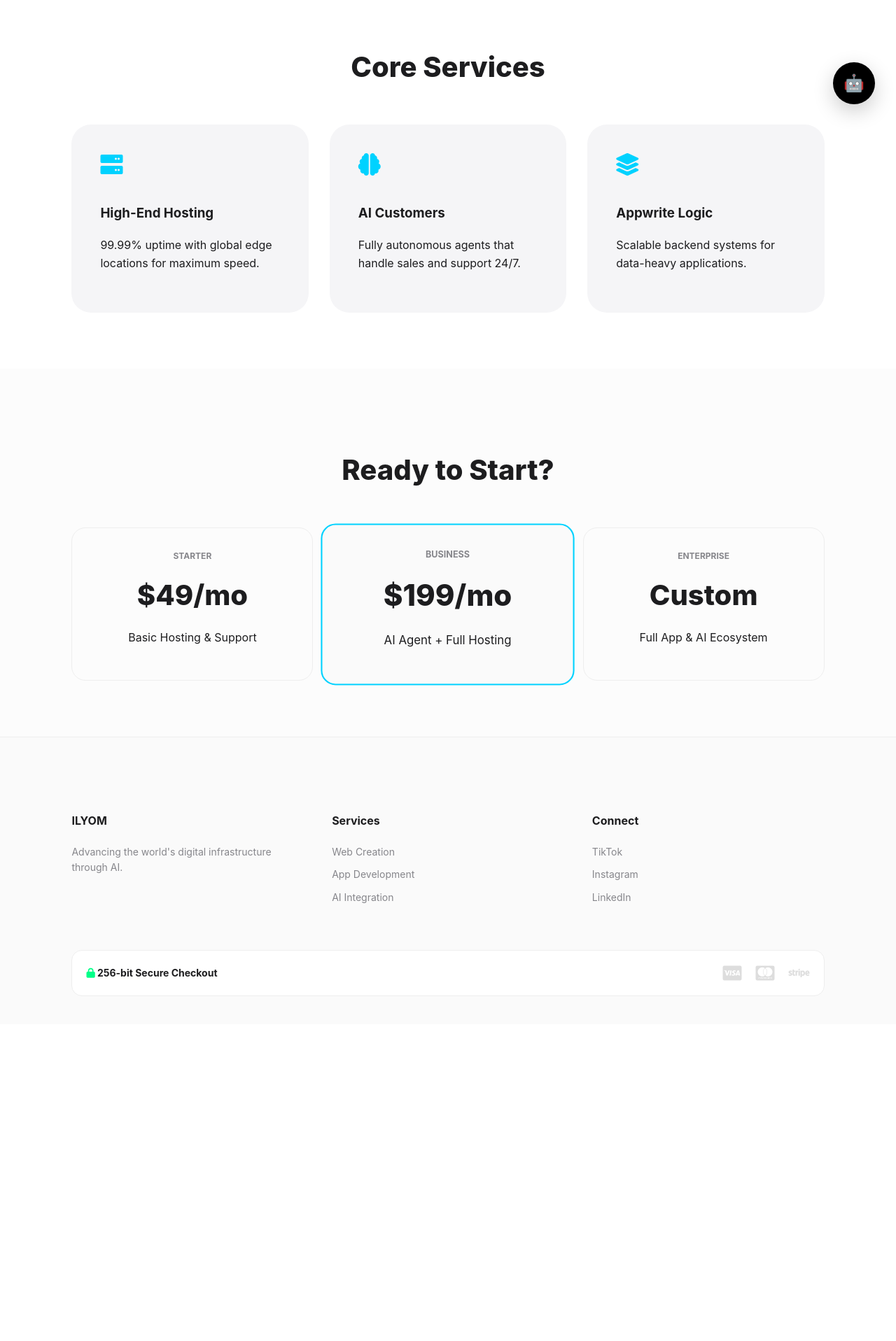
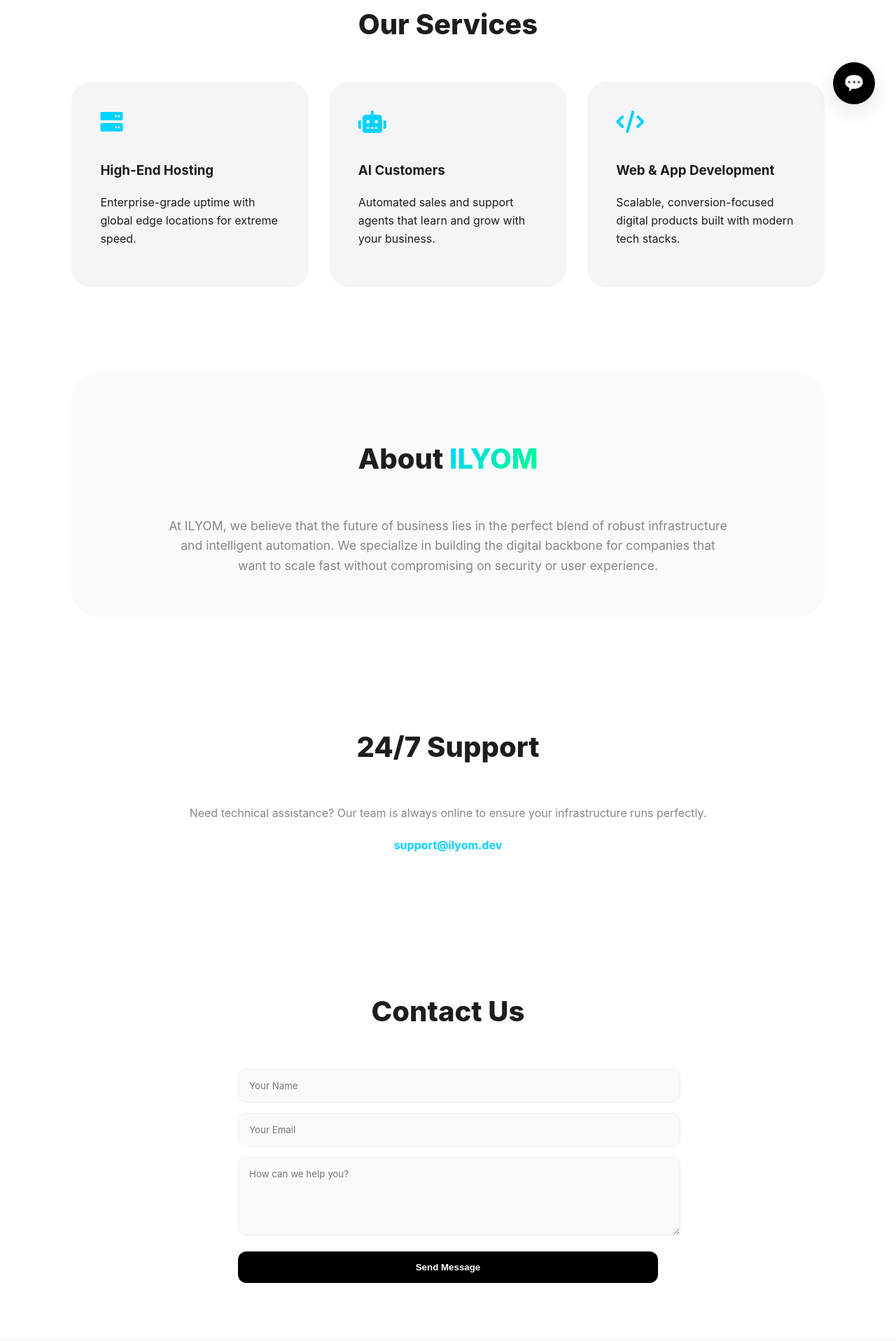
Before and after one commit to abbouzhassan-maker/mbusiness-ilylam, a website: page index.html in a window 1280 px wide. Shown: the part 621-2538 px from the top of the page at 70% size. Before the commit the page ends 2085 px from the top, so only its background shows below. Drawn offline with Linux system fonts and the light colour scheme.

Commit message:
Refactor index.html and update service details
Refactor HTML structure and styles, update service descriptions, and enhance contact form.

```diff
--- a/index.html
+++ b/index.html
@@ -24,7 +24,6 @@
             scroll-behavior: smooth;
         }
 
-        /* --- Global Styles --- */
         .container { padding: 80px 8%; }
         .section-title { text-align: center; font-size: 2.5rem; margin-bottom: 50px; font-weight: 800; }
         .gradient-text { background: var(--primary-gradient); -webkit-background-clip: text; -webkit-text-fill-color: transparent; }
@@ -41,12 +40,14 @@
             position: sticky; top: 0; z-index: 1000;
         }
         .logo { font-size: 24px; font-weight: 900; color: #000; text-decoration: none; }
-        .nav-links a { color: var(--text-main); text-decoration: none; margin-left: 25px; font-weight: 500; font-size: 14px; }
+        .nav-links { display: flex; align-items: center; }
+        .nav-links a { color: var(--text-main); text-decoration: none; margin-left: 25px; font-weight: 500; font-size: 14px; transition: 0.3s; }
+        .nav-links a:hover { color: var(--accent-cyan); }
 
         /* --- Hero Section --- */
-        .hero { text-align: center; padding: 120px 20px; background: radial-gradient(circle at top, #00ff8808 0%, #fff 70%); }
-        .hero h1 { font-size: 4.5rem; letter-spacing: -2px; line-height: 1.1; margin: 0; }
-        .hero p { font-size: 1.25rem; color: var(--text-secondary); margin-top: 20px; max-width: 700px; margin-inline: auto; }
+        .hero { text-align: center; padding: 100px 20px; background: radial-gradient(circle at top, #00ff8808 0%, #fff 70%); }
+        .hero h1 { font-size: 4rem; letter-spacing: -2px; line-height: 1.1; margin: 0; }
+        .hero p { font-size: 1.2rem; color: var(--text-secondary); margin-top: 20px; max-width: 600px; margin-inline: auto; }
 
         /* --- Services --- */
         .services-grid { display: grid; grid-template-columns: repeat(auto-fit, minmax(280px, 1fr)); gap: 30px; }
@@ -57,34 +58,31 @@
         .service-card:hover { background: #fff; border-color: #eee; transform: translateY(-10px); box-shadow: 0 20px 40px rgba(0,0,0,0.05); }
         .service-card i { font-size: 32px; color: var(--accent-cyan); margin-bottom: 20px; }
 
-        /* --- Pricing Section --- */
-        .pricing-grid { display: grid; grid-template-columns: repeat(auto-fit, minmax(250px, 1fr)); gap: 20px; margin-top: 40px; }
-        .price-card {
-            border: 1px solid #eee; padding: 30px; border-radius: 20px; text-align: center;
-            transition: 0.3s;
+        /* --- About Us Section --- */
+        .about-section { background: #fafafa; border-radius: 40px; margin: 40px 8%; padding: 60px; text-align: center; }
+        .about-section p { max-width: 800px; margin: 0 auto; color: var(--text-secondary); font-size: 1.1rem; }
+
+        /* --- Contact Form --- */
+        .contact-container { max-width: 600px; margin: 0 auto; }
+        .contact-form input, .contact-form textarea {
+            width: 100%; padding: 15px; margin-bottom: 15px; border-radius: 12px; border: 1px solid #eee; background: #fafafa; outline: none; font-family: inherit;
         }
-        .price-card.featured { border: 2px solid var(--accent-cyan); transform: scale(1.05); background: #fafafa; }
-        .price-card h4 { margin: 0; color: var(--text-secondary); text-transform: uppercase; font-size: 12px; }
-        .price-card .price { font-size: 2.5rem; font-weight: 800; margin: 15px 0; }
+        .contact-form button {
+            background: #000; color: #fff; border: none; padding: 15px 40px; border-radius: 12px; cursor: pointer; font-weight: bold; width: 100%; transition: 0.3s;
+        }
+        .contact-form button:hover { background: var(--accent-cyan); transform: scale(1.02); }
 
         /* --- Footer --- */
-        footer { background: #fafafa; border-top: 1px solid #eee; padding: 80px 8% 40px; }
-        .footer-grid { display: grid; grid-template-columns: repeat(auto-fit, minmax(200px, 1fr)); gap: 40px; margin-bottom: 50px; }
-        .footer-col h5 { margin-bottom: 20px; font-size: 16px; }
-        .footer-col ul { list-style: none; padding: 0; color: var(--text-secondary); font-size: 14px; }
-        .footer-col ul li { margin-bottom: 10px; cursor: pointer; }
-
+        footer { background: #fff; border-top: 1px solid #eee; padding: 60px 8% 40px; }
+        .footer-grid { display: grid; grid-template-columns: repeat(auto-fit, minmax(200px, 1fr)); gap: 40px; margin-bottom: 40px; }
         .checkout-bar {
-            background: #fff; padding: 20px; border-radius: 15px; border: 1px solid #eee;
+            background: #f9f9f9; padding: 20px; border-radius: 15px; border: 1px solid #eee;
             display: flex; justify-content: space-between; align-items: center; flex-wrap: wrap; gap: 20px;
         }
 
-        /* --- Chat UI --- */
+        /* --- Chat Widget --- */
         #chat-widget { position: fixed; bottom: 30px; right: 30px; z-index: 2000; }
-        #chat-btn {
-            background: #000; color: #fff; border: none; width: 60px; height: 60px;
-            border-radius: 50%; cursor: pointer; font-size: 24px; box-shadow: 0 10px 30px rgba(0,0,0,0.2);
-        }
+        #chat-btn { background: #000; color: #fff; border: none; width: 60px; height: 60px; border-radius: 50%; cursor: pointer; font-size: 24px; box-shadow: 0 10px 30px rgba(0,0,0,0.1); }
     </style>
 </head>
 <body>
@@ -93,56 +91,63 @@
         <a href="#" class="logo">ILYOM<span class="gradient-text">.</span></a>
         <div class="nav-links">
             <a href="#services">Services</a>
-            <a href="#pricing">Pricing</a>
-            <a href="#">Support</a>
+            <a href="#about">About Us</a>
+            <a href="#support">Support</a>
+            <a href="#contact">Contact Us</a>
             <a href="#" style="background: #000; color: #fff; padding: 8px 20px; border-radius: 20px; margin-left: 20px;">Get Started</a>
         </div>
     </nav>
 
     <section class="hero">
         <h1>Global AI <br> <span class="gradient-text">Infrastructure</span></h1>
-        <p>The premium choice for companies seeking elite Web Development, secure Hosting, and custom AI Agent integration.</p>
+        <p>Premium hosting, custom AI agents, and elite development services for forward-thinking businesses.</p>
     </section>
 
     <section class="container" id="services">
-        <h2 class="section-title">Core Services</h2>
+        <h2 class="section-title">Our Services</h2>
         <div class="services-grid">
             <div class="service-card">
                 <i class="fas fa-server"></i>
                 <h3>High-End Hosting</h3>
-                <p>99.99% uptime with global edge locations for maximum speed.</p>
+                <p>Enterprise-grade uptime with global edge locations for extreme speed.</p>
             </div>
             <div class="service-card">
-                <i class="fas fa-brain"></i>
+                <i class="fas fa-robot"></i>
                 <h3>AI Customers</h3>
-                <p>Fully autonomous agents that handle sales and support 24/7.</p>
+                <p>Automated sales and support agents that learn and grow with your business.</p>
             </div>
             <div class="service-card">
-                <i class="fas fa-layer-group"></i>
-                <h3>Appwrite Logic</h3>
-                <p>Scalable backend systems for data-heavy applications.</p>
+                <i class="fas fa-code"></i>
+                <h3>Web & App Development</h3>
+                <p>Scalable, conversion-focused digital products built with modern tech stacks.</p>
             </div>
         </div>
     </section>
 
-    <section class="container" id="pricing" style="background: #fcfcfc;">
-        <h2 class="section-title">Ready to Start?</h2>
-        <div class="pricing-grid">
-            <div class="price-card">
-                <h4>Starter</h4>
-                <div class="price">$49<span>/mo</span></div>
-                <p>Basic Hosting & Support</p>
-            </div>
-            <div class="price-card featured">
-                <h4>Business</h4>
-                <div class="price">$199<span>/mo</span></div>
-                <p>AI Agent + Full Hosting</p>
-            </div>
-            <div class="price-card">
-                <h4>Enterprise</h4>
-                <div class="price">Custom</div>
-                <p>Full App & AI Ecosystem</p>
-            </div>
+    <section class="about-section" id="about">
+        <h2 class="section-title">About <span class="gradient-text">ILYOM</span></h2>
+        <p>
+            At ILYOM, we believe that the future of business lies in the perfect blend of robust infrastructure and intelligent automation. We specialize in building the digital backbone for companies that want to scale fast without compromising on security or user experience.
+        </p>
+    </section>
+
+    <section class="container" id="support" style="text-align: center;">
+        <h2 class="section-title">24/7 Support</h2>
+        <p style="color: var(--text-secondary);">Need technical assistance? Our team is always online to ensure your infrastructure runs perfectly.</p>
+        <div style="margin-top: 20px;">
+            <a href="mailto:support@ilyom.dev" style="color: var(--accent-cyan); font-weight: bold; text-decoration: none;">support@ilyom.dev</a>
+        </div>
+    </section>
+
+    <section class="container" id="contact">
+        <h2 class="section-title">Contact Us</h2>
+        <div class="contact-container">
+            <form class="contact-form">
+                <input type="text" placeholder="Your Name" required>
+                <input type="email" placeholder="Your Email" required>
+                <textarea rows="5" placeholder="How can we help you?" required></textarea>
+                <button type="submit">Send Message</button>
+            </form>
         </div>
     </section>
 
@@ -150,28 +155,27 @@
         <div class="footer-grid">
             <div class="footer-col">
                 <h5>ILYOM</h5>
-                <p style="color: var(--text-secondary); font-size: 14px;">Advancing the world's digital infrastructure through AI.</p>
+                <p style="color: var(--text-secondary); font-size: 14px;">Next-generation infrastructure for a global digital economy.</p>
             </div>
             <div class="footer-col">
-                <h5>Services</h5>
-                <ul>
-                    <li>Web Creation</li>
-                    <li>App Development</li>
-                    <li>AI Integration</li>
+                <h5>Links</h5>
+                <ul style="list-style: none; padding: 0; font-size: 14px; color: var(--text-secondary);">
+                    <li>Privacy Policy</li>
+                    <li>Terms of Service</li>
                 </ul>
             </div>
             <div class="footer-col">
-                <h5>Connect</h5>
-                <ul>
-                    <li>TikTok</li>
-                    <li>Instagram</li>
-                    <li>LinkedIn</li>
-                </ul>
+                <h5>Social</h5>
+                <div style="font-size: 20px; display: flex; gap: 15px;">
+                    <i class="fab fa-tiktok"></i>
+                    <i class="fab fa-instagram"></i>
+                    <i class="fab fa-facebook"></i>
+                </div>
             </div>
         </div>
 
         <div class="checkout-bar">
-            <div style="font-weight: 700; font-size: 14px;"><i class="fas fa-lock" style="color: #00ff88;"></i> 256-bit Secure Checkout</div>
+            <div style="font-weight: 700; font-size: 14px;"><i class="fas fa-lock" style="color: #00ff88;"></i> Secure SSL Checkout</div>
             <div style="font-size: 24px; display: flex; gap: 20px; color: #ddd;">
                 <i class="fab fa-cc-visa"></i>
                 <i class="fab fa-cc-mastercard"></i>
@@ -181,35 +185,12 @@
     </footer>
 
     <div id="chat-widget">
-        <button id="chat-btn" onclick="toggleChat()">🤖</button>
-        <div id="chat-win" style="display: none; width: 350px; height: 500px; background: white; border: 1px solid #eee; border-radius: 20px; position: absolute; bottom: 80px; right: 0; box-shadow: 0 20px 50px rgba(0,0,0,0.1); flex-direction: column; overflow: hidden;">
-            <div style="padding: 20px; border-bottom: 1px solid #eee; font-weight: bold;">ILYOM Assistant</div>
-            <div id="msgs" style="flex: 1; padding: 20px; overflow-y: auto; background: #fafafa; font-size: 13px;"></div>
-            <div style="padding: 15px; border-top: 1px solid #eee; display: flex; gap: 10px;">
-                <input type="text" id="chat-in" placeholder="Ask anything..." style="flex: 1; border: 1px solid #eee; padding: 10px; border-radius: 10px; outline: none;">
-                <button onclick="sendMsg()" style="background: #000; color: #fff; border: none; padding: 10px 15px; border-radius: 10px; cursor: pointer;">Send</button>
-            </div>
+        <button id="chat-btn" onclick="toggleChat()">💬</button>
         </div>
-    </div>
 
     <script>
         function toggleChat() {
-            const win = document.getElementById('chat-win');
-            win.style.display = win.style.display === 'none' ? 'flex' : 'none';
-        }
-        async function sendMsg() {
-            const input = document.getElementById('chat-in');
-            const msgs = document.getElementById('msgs');
-            if(!input.value) return;
-            msgs.innerHTML += `<div style="text-align: right; margin-bottom: 10px; color: #00d2ff;">${input.value}</div>`;
-            const val = input.value;
-            input.value = '';
-            try {
-                const res = await fetch('/api/chat', { method: 'POST', headers: {'Content-Type': 'application/json'}, body: JSON.stringify({ message: val }) });
-                const data = await res.json();
-                msgs.innerHTML += `<div style="text-align: left; margin-bottom: 10px; background: #fff; padding: 10px; border-radius: 10px; border: 1px solid #eee;">${data.reply}</div>`;
-            } catch (e) { msgs.innerHTML += `<div>Error.</div>`; }
-            msgs.scrollTop = msgs.scrollHeight;
+            // منطق فتح نافذة الدردشة كما في الكود السابق
         }
     </script>
 </body>
```
